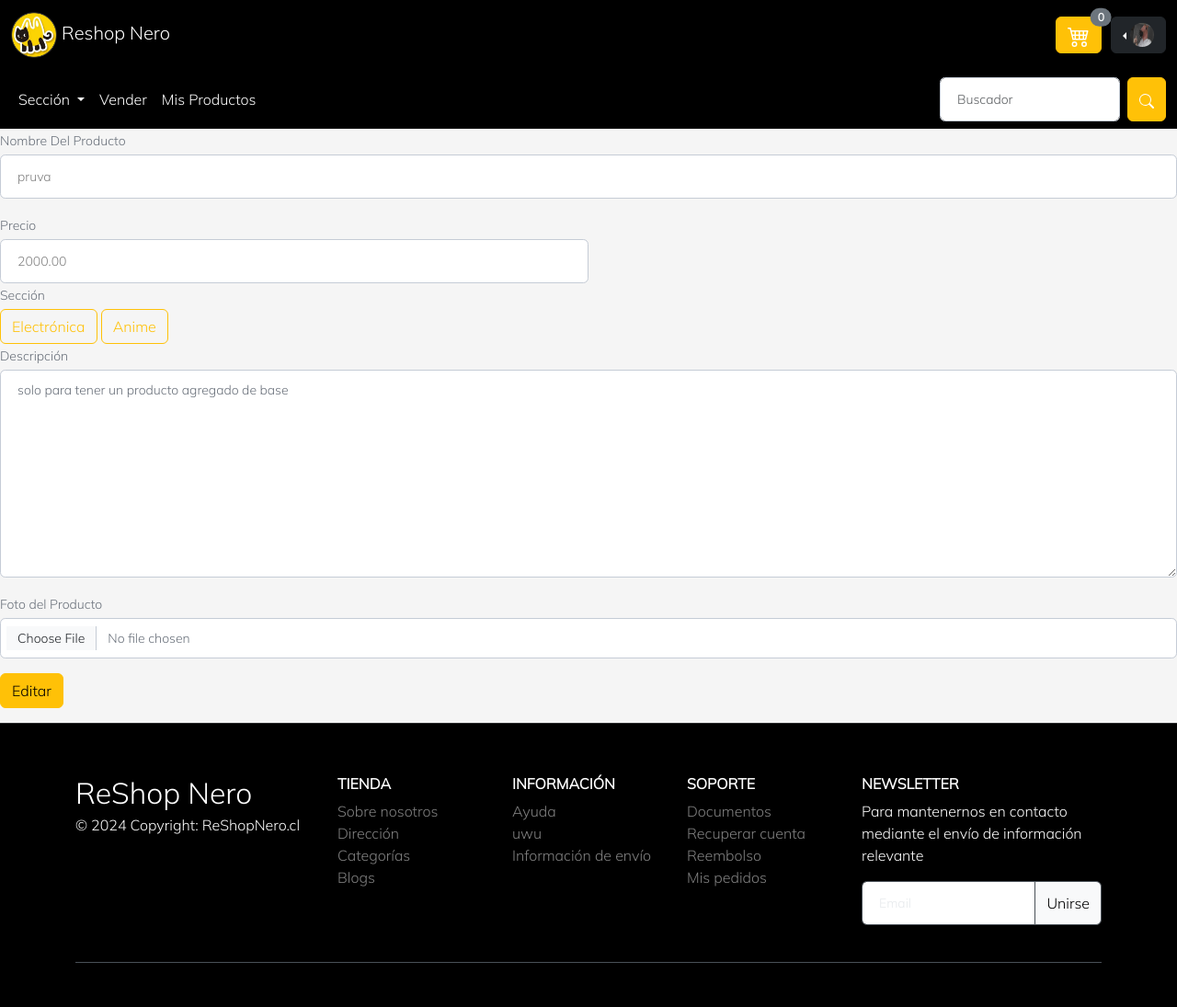
After one commit to tsddds/universidad_segunda, a Django app: page /editarProducto/11 in a window 1280 px wide. The commit adds this page. Shown: the whole page at 92% size. Run offline with Django 5.2, Linux system fonts and the light colour scheme; data comes from the database, SQL or seed files in the repository; both versions use the stored data as it was after the commit; parts of the project's set-up code (start-up, migrations or seed data) failed here and were passed over; some libraries are stand-ins or nearby versions.

Commit message:
boton de editar programado

```diff
--- /dev/null
+++ b/uni_segun/templates/editarProducto.html
@@ -0,0 +1,264 @@
+<!DOCTYPE html>
+<html lang="es">
+<head>
+    <meta charset="UTF-8">
+    <meta name="viewport" content="width=device-width, initial-scale=1.0">
+    {% load static %}
+    <link href="{% static 'bootstrap-5.3.3/dist/css/bootstrap.min.css' %}" rel="stylesheet">
+    <link rel="stylesheet" href="{% static 'css/style.css' %}">
+    <link rel="icon" href="{% static 'imgs/logo.png' %}" type="image/x-icon" style="border-radius: 50%; object-fit: cover;">
+    <link rel="stylesheet" href="{% static 'css/estilo.carrodecompra.css' %}">
+    <link rel="stylesheet" href="{% static 'css/estilo_perfil.css' %}">
+    <title>ReShop Nero</title>
+    <style>
+      .ele-per {
+            background-color: #ffc107!important; /* Amarillo, cambia según la versión de Bootstrap */
+            color: black; /* Ajusta el color de texto según necesites */
+            border: 1px solid #ffc107!important;
+        }
+
+        /* Cambia el fondo y el color del texto de la navbar */
+        .navbar-custom, .navbar-custom .navbar-nav .nav-link {
+            background-color: black;
+            color: white;
+        }
+
+        /* Asegura que los dropdown también tengan el texto en blanco */
+        .navbar-custom .dropdown-menu {
+            background-color: black;
+            color: white;
+        }
+
+        .navbar-custom .dropdown-item {
+            color: white;
+        }
+
+        .navbar-custom .dropdown-item:hover {
+            background-color: #505050; /* Un gris oscuro para el hover */
+        }
+    </style>
+  </head>
+<body>
+
+
+       <!-- barra de navegacion-->
+      <div class="sticky-top">
+        <nav class="navbar navbar-expand-lg navbar-dark navbar-custom" data-bs-theme="dark">
+            <div class="container-fluid">
+              <a class="navbar-brand" href="{% url 'inicioUsuario' %}"><img src="{% static 'imgs/logo.png' %}" alt="" style="height: 50px; width: 50px;"> Reshop Nero</a>
+              <form class="d-flex" role="button">
+                    <!-- Botón carro de compras -->
+                    <button class="btn btn-warning position-relative" style="margin-right: 10px;" type="button" data-bs-toggle="offcanvas" data-bs-target="#offcanvasExample" aria-controls="offcanvasExample">
+                      <span class="position-absolute top-0 start-100 translate-middle badge rounded-pill text-bg-secondary">0 <span class="visually-hidden">carro</span></span>
+                      <svg xmlns="http://www.w3.org/2000/svg" width="24" height="24" style="color: white;" fill="currentColor" class="bi bi-cart4" viewBox="0 0 16 16">
+                        <path d="M0 2.5A.5.5 0 0 1 .5 2H2a.5.5 0 0 1 .485.379L2.89 4H14.5a.5.5 0 0 1 .485.621l-1.5 6A.5.5 0 0 1 13 11H4a.5.5 0 0 1-.485-.379L1.61 3H.5a.5.5 0 0 1-.5-.5M3.14 5l.5 2H5V5zM6 5v2h2V5zm3 0v2h2V5zm3 0v2h1.36l.5-2zm1.11 3H12v2h.61zM11 8H9v2h2zM8 8H6v2h2zM5 8H3.89l.5 2H5zm0 5a1 1 0 1 0 0 2 1 1 0 0 0 0-2m-2 1a2 2 0 1 1 4 0 2 2 0 0 1-4 0m9-1a1 1 0 1 0 0 2 1 1 0 0 0 0-2m-2 1a2 2 0 1 1 4 0 2 2 0 0 1-4 0"/>
+                      </svg>
+                      </button>
+                    <!-- Botón usuario -->
+                    <div class="btn-group dropstart">
+                        <button type="button" class="btn btn-dark dropdown-toggle" data-bs-toggle="dropdown" aria-expanded="false">
+                            <img src="{% static 'imgs/fotodeperfil.jpg' %}" class="float-end" style="height: 2dvw; width: 2dvw; border-radius: 50%;">
+                        </button>
+                        <ul class="dropdown-menu">
+                            <li><a class="dropdown-item" href="#">Ver perfil</a></li>
+                            <li><hr class="dropdown-divider"></li>
+                            <li><a class="dropdown-item" href="{% url 'index' %}">Cerrar sesión</a></li>
+                        </ul>
+                    </div>
+                </form>
+            </div>
+        </nav>
+        <!-- Barra de búsqueda y herramientas -->
+        <nav class="navbar navbar-expand-lg navbar-dark navbar-custom">
+            <div class="container-fluid">
+                <div class="collapse navbar-collapse" id="navbarSupportedContent">
+                    <ul class="navbar-nav me-auto mb-2 mb-lg-0">
+                        <li class="nav-item dropdown">
+                            <a class="nav-link active dropdown-toggle" href="#" role="button" data-bs-toggle="dropdown" aria-expanded="false">
+                                Sección
+                            </a>
+                            <ul class="dropdown-menu">
+                                <li><a class="dropdown-item" href="#">Electrónica</a></li>
+                                <li><hr class="dropdown-divider"></li>
+                                <li><a class="dropdown-item" href="#">Anime</a></li>
+                            </ul>
+                        </li>
+                    </ul>
+                    <div class="collapse navbar-collapse" id="navbarNav">
+                        <ul class="navbar-nav">
+                          <li class="nav-item">
+                            <a class="nav-link active" href="{% url 'venderProducto'%}">Vender</a>
+                        </li>
+                        <li class="nav-item">
+                          <a class="nav-link active" href="{% url 'misproductos'%}">Mis Productos</a>
+                        </li>
+                        </ul>
+                    </div>
+                    <form class="d-flex" role="search">
+                        <input class="form-control me-2" type="search" placeholder="Buscador" aria-label="Search">
+                        <button class="btn btn-warning" type="submit"><svg xmlns="http://www.w3.org/2000/svg" width="16" height="16" style="color: white;" fill="currentColor" class="bi bi-search" viewBox="0 0 16 16">
+                          <path d="M11.742 10.344a6.5 6.5 0 1 0-1.397 1.398h-.001q.044.06.098.115l3.85 3.85a1 1 0 0 0 1.415-1.414l-3.85-3.85a1 1 0 0 0-.115-.1zM12 6.5a5.5 5.5 0 1 1-11 0 5.5 5.5 0 0 1 11 0"/>
+                        </svg></button>
+                    </form>
+                </div>
+            </div>
+        </nav>
+    </div>
+<!--Formulario de venta-->
+<form method="POST" enctype="multipart/form-data" action="">
+  {% csrf_token %}
+  <!-- Grupo de Formulario (nombre del producto) -->
+  <div class="mb-3">
+      <label class="small mb-1" for="txtNombre">Nombre Del Producto</label>
+      <input class="form-control" id="txtNombre" name="nombre" type="text" value="{{producto.nombre}}" required>
+  </div>
+  <!-- Grupo de Formulario (precio) -->
+  <div class="col-md-6">
+      <label class="small mb-1" for="txtPrecio">Precio</label>
+      <input class="form-control" id="txtPrecio" name="precio" type="number" value="{{producto.precio}}" required>
+  </div>
+  <!-- Grupo de Formulario (categoria) -->
+  <div class="col-md-6">
+      <label class="small mb-1" for="inputBirthday">Sección</label>
+      <br>
+      <input type="radio" class="btn-check" name="categoria" id="Electronica" value="1" autocomplete="off">
+      <label class="btn btn-outline-warning" for="Electronica">Electrónica</label>
+      <input type="radio" class="btn-check" name="categoria" id="Anime" value="2" autocomplete="off">
+      <label class="btn btn-outline-warning" for="Anime">Anime</label>
+  </div>
+  <!-- Grupo de Formulario (descripción) -->
+  <div class="mb-3">
+      <label class="small mb-1" for="txtDescripcion">Descripción</label>
+      <textarea class="form-control" id="descripcionProducto" name="descripcion" rows="14" required>{{producto.descripcion}}</textarea>
+  </div>
+  <!-- Grupo de Formulario (imagen) -->
+  <div class="mb-3">
+      <label class="small mb-1" for="fileInput">Foto del Producto</label>
+      <input type="file" id="fileInput" name="imagen" class="form-control" required>
+  </div>
+  <button class="btn btn-warning" type="submit">Editar</button>
+</form>
+
+            </div>
+        </div>
+
+    </div>
+
+</div>
+
+<!-- Footer -->
+<footer class="text-center text-lg-start text-muted bg-dark mt-3" style="background-color: black!important;" data-bs-theme="dark">
+    <!-- Section: Links  -->
+    <hr>
+    <section class="">
+      <div class="container text-center text-md-start pt-4 pb-4">
+        <!-- Grid row -->
+        <div class="row mt-3">
+          <!-- Grid column -->
+          <div class="col-12 col-lg-3 col-sm-12 mb-2">
+            <!-- Content -->
+            <a href="{% url 'index' %}" target="_blank" class="text-white h2">
+              ReShop Nero
+            </a>
+            <p class="mt-1 text-white">
+              © 2024 Copyright: ReShopNero.cl
+            </p>
+          </div>
+          <!-- Grid column -->
+
+          <!-- Grid column -->
+          <div class="col-6 col-sm-4 col-lg-2">
+            <!-- Links -->
+            <h6 class="text-uppercase text-white fw-bold mb-2">
+              Tienda
+            </h6>
+            <ul class="list-unstyled mb-4">
+              <li><a class="text-white-50" href="#">Sobre nosotros</a></li>
+              <li><a class="text-white-50" href="#">Dirección</a></li>
+              <li><a class="text-white-50" href="#">Categorías</a></li>
+              <li><a class="text-white-50" href="#">Blogs</a></li>
+            </ul>
+          </div>
+          <!-- Grid column -->
+
+          <!-- Grid column -->
+          <div class="col-6 col-sm-4 col-lg-2">
+            <!-- Links -->
+            <h6 class="text-uppercase text-white fw-bold mb-2">
+              Información
+            </h6>
+            <ul class="list-unstyled mb-4">
+              <li><a class="text-white-50" href="#">Ayuda</a></li>
+              <li><a class="text-white-50" href="#">uwu</a></li>
+              <li><a class="text-white-50" href="#">Información de envío</a></li>
+            </ul>
+          </div>
+          <!-- Grid column -->
+
+          <!-- Grid column -->
+          <div class="col-6 col-sm-4 col-lg-2">
+            <!-- Links -->
+            <h6 class="text-uppercase text-white fw-bold mb-2">
+              Soporte
+            </h6>
+            <ul class="list-unstyled mb-4">
+              <li><a class="text-white-50" href="#">Documentos</a></li>
+              <li><a class="text-white-50" href="#">Recuperar cuenta</a></li>
+              <li><a class="text-white-50" href="#">Reembolso</a></li>
+              <li><a class="text-white-50" href="#">Mis pedidos</a></li>
+            </ul>
+          </div>
+          <!-- Grid column -->
+
+          <!-- Grid column -->
+          <div class="col-12 col-sm-12 col-lg-3">
+            <!-- Links -->
+            <h6 class="text-uppercase text-white fw-bold mb-2">Newsletter</h6>
+            <p class="text-white">Para mantenernos en contacto mediante el envío de información relevante</p>
+            <div class="input-group mb-3">
+              <input type="email" class="form-control border" placeholder="Email" aria-label="Email" aria-describedby="button-addon2" />
+              <button class="btn btn-light border shadow-0" type="button" id="button-addon2" data-mdb-ripple-color="dark">
+                Unirse
+              </button>
+            </div>
+          </div>
+          <!-- Grid column -->
+        </div>
+        <!-- Grid row -->
+      </div>
+    </section>
+    <!-- Section: Links  -->
+
+    <div class="">
+      <div class="container">
+        <div class="d-flex justify-content-between py-4 border-top">
+
+          <div>
+            <i class="fab fa-lg fa-cc-visa text-white"></i>
+            <i class="fab fa-lg fa-cc-amex text-white"></i>
+            <i class="fab fa-lg fa-cc-mastercard text-white"></i>
+            <i class="fab fa-lg fa-cc-paypal text-white"></i>
+          </div>
+
+        </div>
+      </div>
+    </div>
+  </footer>
+  <div class="offcanvas offcanvas-end" tabindex="-1" id="offcanvasExample" aria-labelledby="offcanvasExampleLabel">
+    <div class="offcanvas-header ele-per" >
+      <h5 class="offcanvas-title" id="offcanvasExampleLabel" >Carro</h5>
+      <button type="button" class="btn-close" data-bs-dismiss="offcanvas" aria-label="Close"></button>
+    </div>
+        <div class="offcanvas-body">
+
+        </div>
+        <hr>
+        <h6 class="total-pagar justify-content-center d-flex">Total a Pagar:<span>$00.00</span></h6>
+        <hr>
+        <a href="{% url 'carrodecompra' %}" class="btn btn-warning desabilitado" role="button">Ver carro</a>
+  </div>
+  <script src="{% static 'js/jquery-3.7.1.min.js' %}"></script>
+  <script src="{% static 'js/agregarproduct.js' %}"></script>
+  <script src="{% static 'bootstrap-5.3.3/dist/js/bootstrap.bundle.min.js' %}"></script>
+  </body>
+  </html>
--- a/uni_segun/templates/misproductos.html
+++ b/uni_segun/templates/misproductos.html
@@ -148,7 +148,7 @@
                                                     <a href="{% url 'paginaProductoPrueva' producto.id %}"><img src="{% static 'imgs/revisarSimbolo.png' %}" alt="" class="row ms-md-5" style="height: 5dvw; width: 5dvw;"></a>
                                                 </td>
                                                 <td>
-                                                  <a href=""><img src="{% static 'imgs/editarSimbolo.png' %}" alt="" class="row ms-md-5" style="height: 5dvw; width: 5dvw;"></a>
+                                                  <a href="{% url 'editarProducto' producto.id %}"><img src="{% static 'imgs/editarSimbolo.png' %}" alt="" class="row ms-md-5" style="height: 5dvw; width: 5dvw;"></a>
                                                 </td>
                                                 <td>
                                                   <a href="/eliminarProductos/{{producto.id}}"><img src="{% static 'imgs/elimarSimbolo.png' %}" alt="" class="row ms-md-5" style="height: 5dvw; width: 5dvw;"></a>
--- a/uni_segun/urls.py
+++ b/uni_segun/urls.py
@@ -19,4 +19,5 @@ urlpatterns = [
     path('limpiar_del_carrito/<int:producto_id>/', views.limpiar_del_carrito, name='limpiar_del_carrito'),
     path('misproductos/', views.misproductos, name='misproductos'),
     path('eliminarProductos/<int:producto_id>', views.eliminarProductos, name='eliminarProductos'),
+    path('editarProducto/<int:producto_id>', views.editarProducto, name='editarProducto'),
 ]
--- a/uni_segun/views.py
+++ b/uni_segun/views.py
@@ -259,3 +259,44 @@ def paginaProductoPrueva(request, producto_id):
     }
 
     return render(request, 'paginaProductoPrueva.html',contexto)
+
+def editarProducto(request, producto_id):
+     if request.method == 'GET':
+        productovista = Producto.objects.get(id=producto_id)
+        usuarios = Usuario.objects.all()
+        productos = Producto.objects.all()
+        carrito = request.session.get('carrito', [])
+        total = sum(item['precio'] * item['cantidad'] for item in carrito)
+        cant = sum(item['cantidad'] for item in carrito)
+        contexto = {
+            'carrito': carrito,
+            'total': total,
+            'cant':cant,
+            'usuarios':usuarios,
+            'productos': productos,
+            "producto":productovista
+        }
+        return render(request, 'editarProducto.html',contexto)
+
+     if request.method == 'POST':
+        producto = Producto.objects.get(id=producto_id)
+        nombre = request.POST['nombre']
+        descripcion = request.POST['descripcion']
+        precio = request.POST['precio']
+        categoria_id = request.POST['categoria']
+        imagen = request.FILES['imagen']
+
+        try:
+            categoria = CategoriaProducto.objects.get(id=categoria_id)
+        except CategoriaProducto.DoesNotExist:
+            messages.error(request, 'La categoría seleccionada no existe.')
+            return redirect('editarProducto')
+
+        producto.nombre = nombre
+        producto.descripcion = descripcion
+        producto.precio = precio
+        producto.categoria = categoria
+        producto.imagen = imagen
+        producto.save()
+
+        return redirect("/misproductos/")
```
Also changed, not shown: db.sqlite3, media/productos/EoOeC56UwAAIp6b.jpeg (added), media/productos/amogus.jpeg (added), media/productos/pnTpHej4mJu8eXrW18ZAXm0P.png (added).
